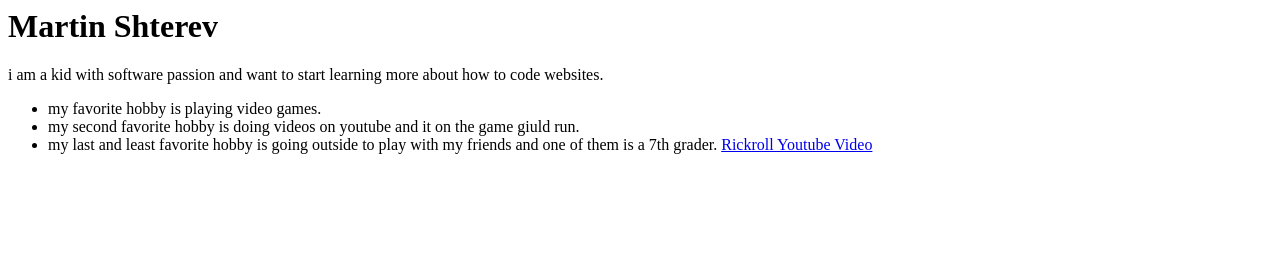
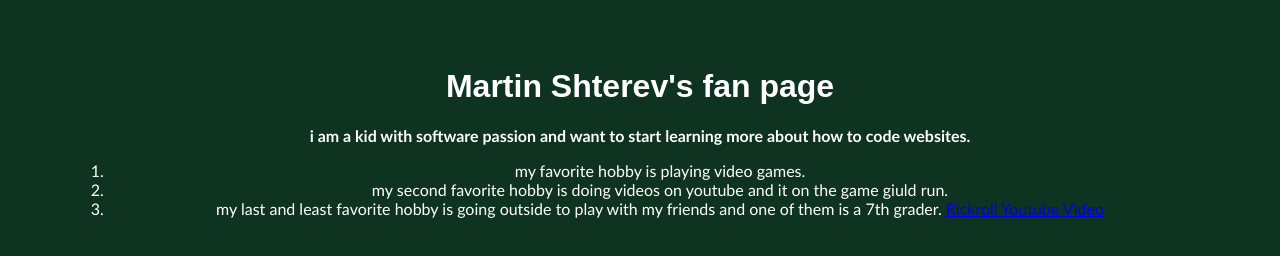
Before and after one commit to yshterev/kid-learning-web, a plain HTML site: page projects/02-fan-page/index.html in a window 1280 px wide. Drawn offline with Linux system fonts and the light colour scheme.

Commit message:
project 2 completed

```diff
--- a/projects/01-about-me/index.html
+++ b/projects/02-fan-page/index.html
@@ -1,15 +1,15 @@
 <html>
     <head>
-        <title>Martin Shterev page</title>
+        <title>Martin Shterev's fan page</title>
+        <link rel="stylesheet" href="styles.css">
     </head>
     <body>
-        <h1>Martin Shterev</h1>
+        <h1>Martin Shterev's fan page</h1>
         <p>i am a kid with software passion and want to start learning more about how to code websites.</p>
-        <ul>
+        <ol>
             <li>my favorite hobby is playing video games.</li>
             <li>my second favorite hobby is doing videos on youtube and it on the game giuld run.</li>
             <li>my last and least favorite hobby is going outside to play with my friends and one of them is a 7th grader. <a href="https://www.youtube.com/watch?v=dQw4w9WgXcQ">Rickroll Youtube Video</a></li>
-        </ul>
-
+        </ol>
     </body>
 </html>
--- /dev/null
+++ b/projects/02-fan-page/styles.css
@@ -0,0 +1,16 @@
+body {
+    padding: 60px;
+    background-color: #0e3320;
+    color: #ffffff;
+    font-family: 'Trebuchet MS', 'Lucida Sans Unicode', 'Lucida Grande', 'Lucida Sans', Arial, sans-serif;
+    text-align: center;
+}
+
+h1 {
+    font-family: 'Arial Narrow Bold', sans-serif;
+    color: rgb(255, 255, 255);
+}
+
+p {
+    font-weight: bold;
+}
```
